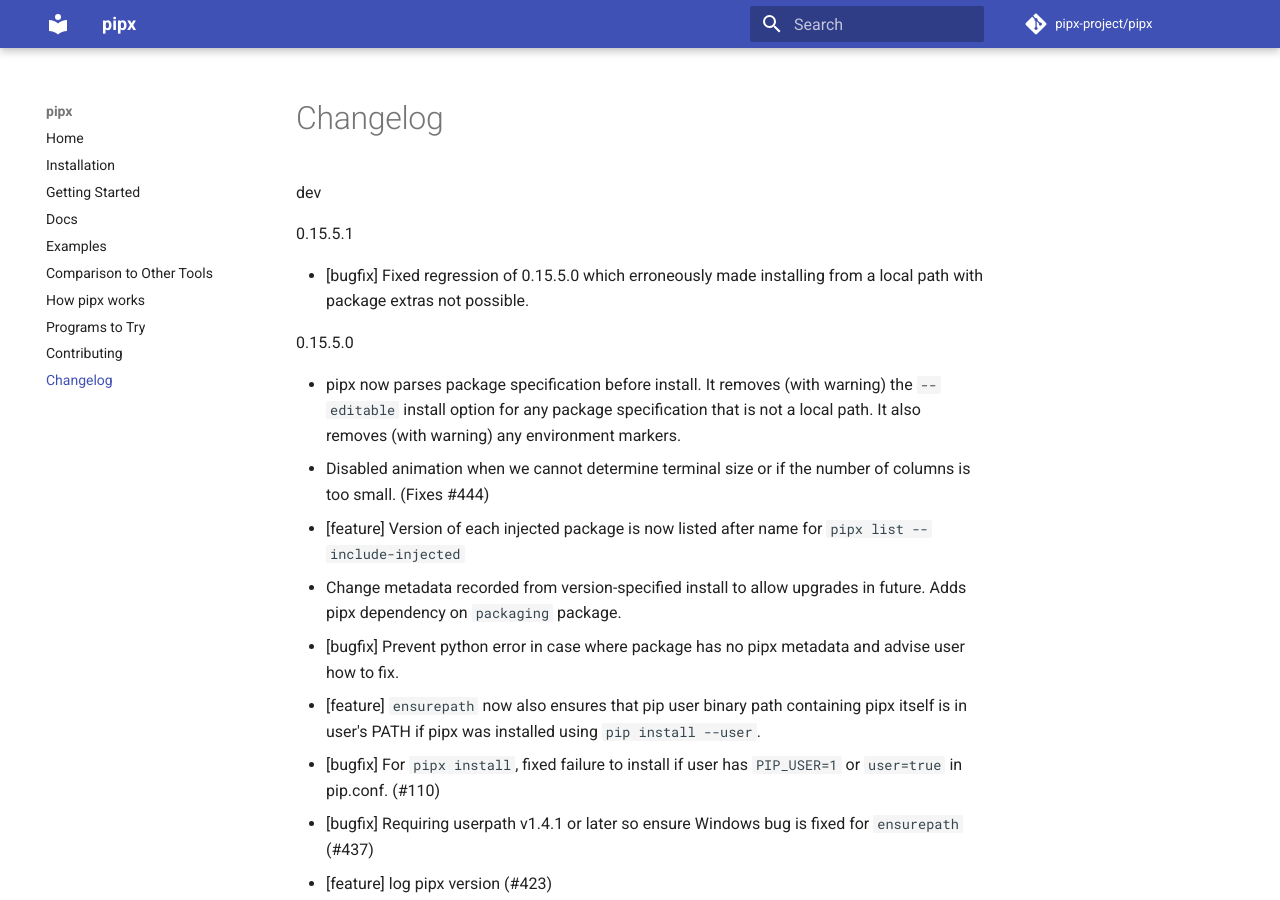
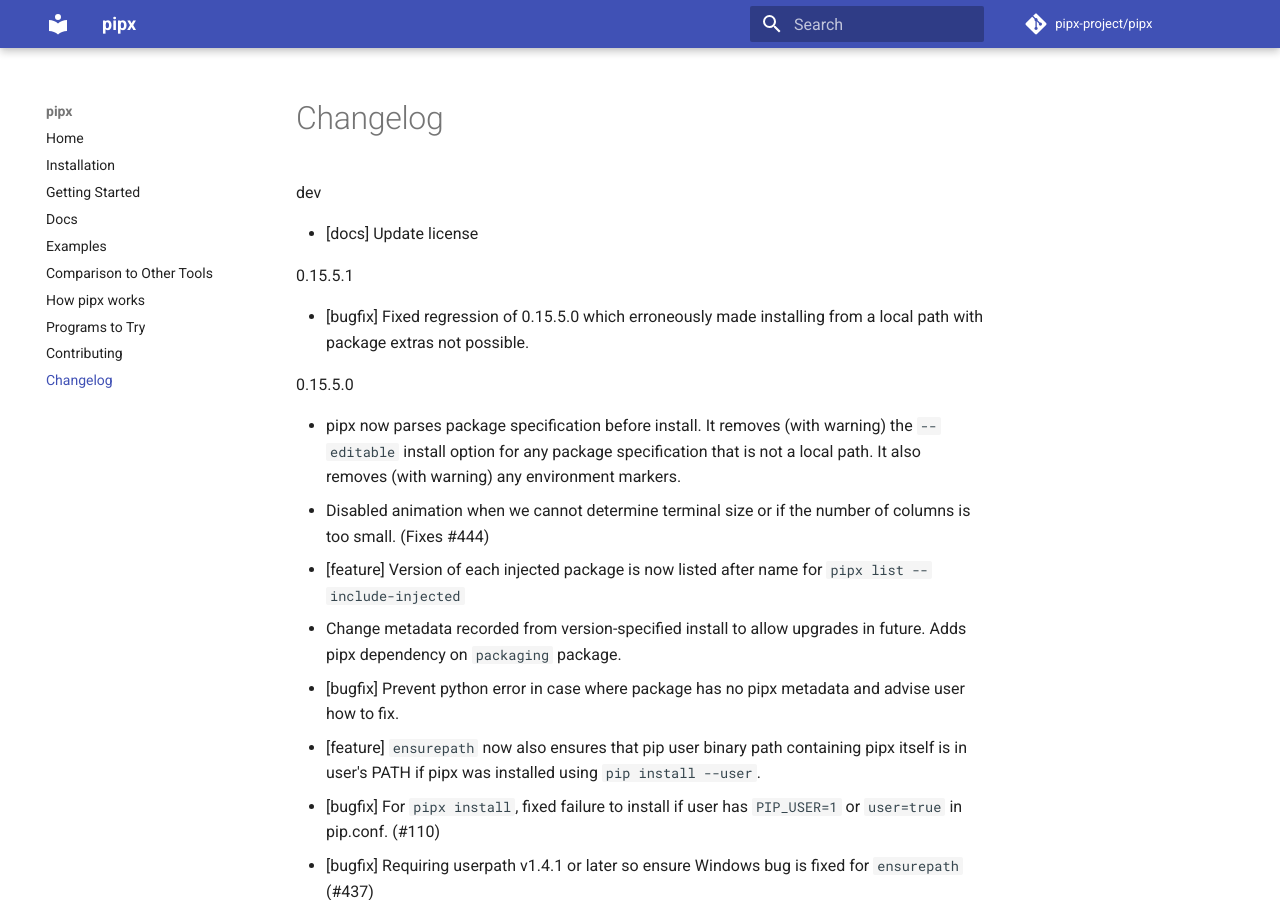
Before and after one commit to pypa/pipx, an MkDocs documentation site: the page built from docs/changelog.md, in a window 1280 px wide and 900 px high. Built offline with MkDocs 1.6.1 and Material for MkDocs 9.7.7, drawn with Linux system fonts in a browser that asks for light colours; comment, search, counter and statistics services are not loaded.

Commit message:
update license

```diff
--- a/docs/changelog.md
+++ b/docs/changelog.md
@@ -1,5 +1,6 @@
 dev
 
+- [docs] Update license
 
 
 0.15.5.1
```
Also changed, not shown: .github/PULL_REQUEST_TEMPLATE.md, 1 other file.
